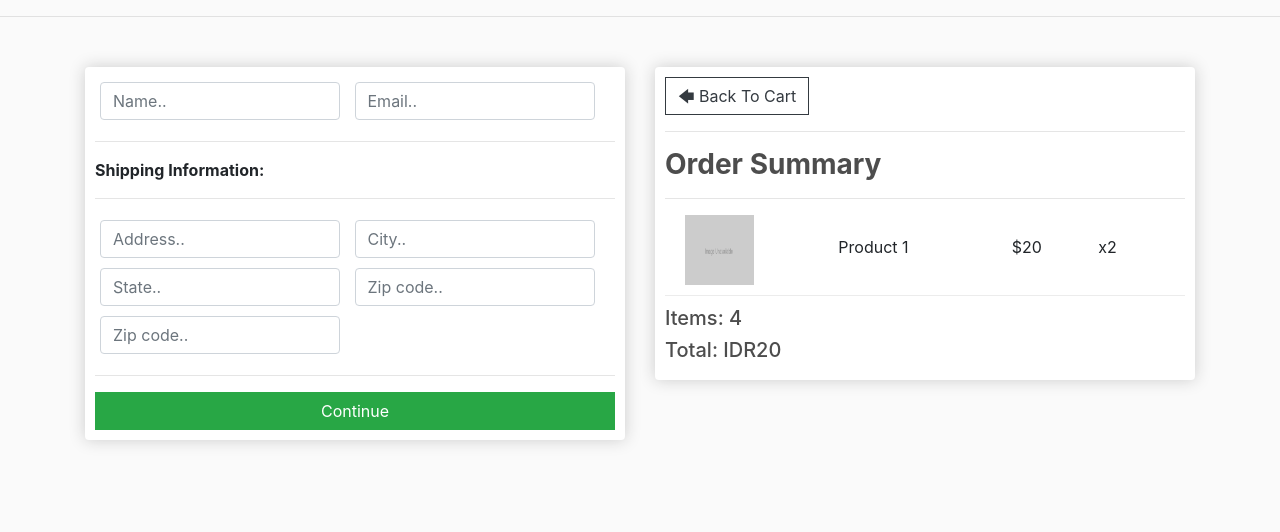
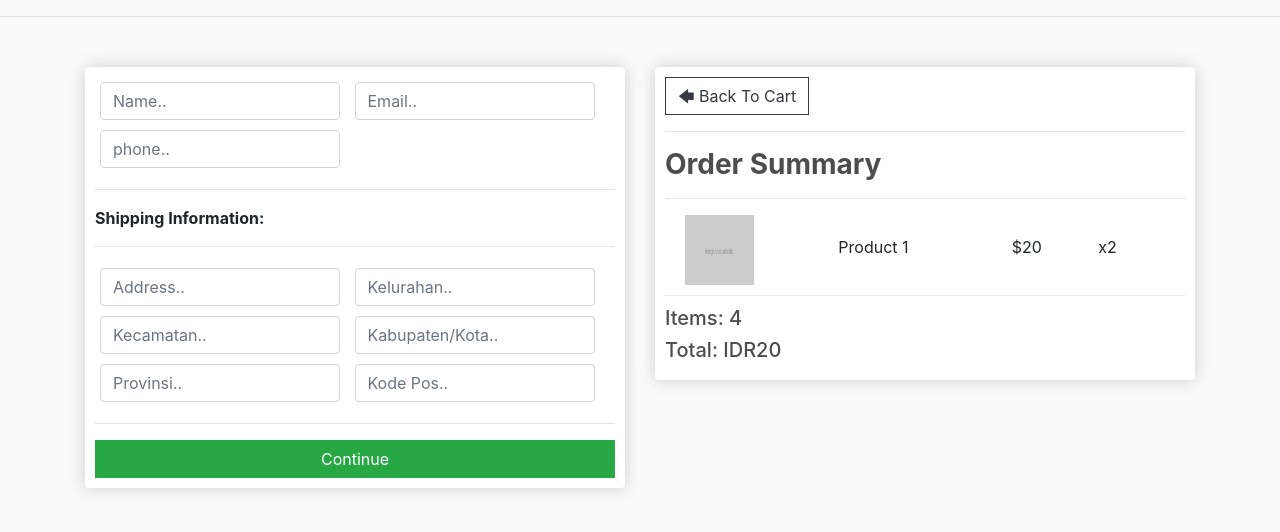
Before and after one commit to hakimamarullah/storeline, a Django app: page /checkout/ in a window 1280 px wide. Shown: the part 57-589 px from the top of the page. Run offline with Django 3.2, Linux system fonts and the light colour scheme; some libraries are stand-ins or nearby versions.

Commit message:
Form field edit

```diff
--- a/store/templates/store/checkout.html
+++ b/store/templates/store/checkout.html
@@ -12,6 +12,9 @@
                         <div class="form-field">
                             <input required class="form-control" type="email" name="email" placeholder="Email..">
                         </div>
+                        <div class="form-field">
+                            <input required class="form-control" type="phone" name="phone" placeholder="phone..">
+                        </div>
                     </div>
 
                     <div id="shipping-info">
@@ -22,16 +25,19 @@
                             <input class="form-control" type="text" name="address" placeholder="Address..">
                         </div>
                         <div class="form-field">
-                            <input class="form-control" type="text" name="city" placeholder="City..">
+                            <input class="form-control" type="text" name="kelurahan" placeholder="Kelurahan..">
                         </div>
                         <div class="form-field">
-                            <input class="form-control" type="text" name="state" placeholder="State..">
+                            <input class="form-control" type="text" name="kecamatan" placeholder="Kecamatan..">
                         </div>
                         <div class="form-field">
-                            <input class="form-control" type="text" name="zipcode" placeholder="Zip code..">
+                            <input class="form-control" type="text" name="kabkot" placeholder="Kabupaten/Kota..">
                         </div>
                         <div class="form-field">
-                            <input class="form-control" type="text" name="country" placeholder="Zip code..">
+                            <input class="form-control" type="text" name="provinsi" placeholder="Provinsi..">
+                        </div>
+                        <div class="form-field">
+                            <input class="form-control" type="text" name="kode_pos" placeholder="Kode Pos..">
                         </div>
                     </div>
 
```
